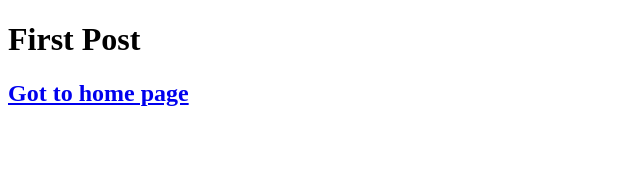
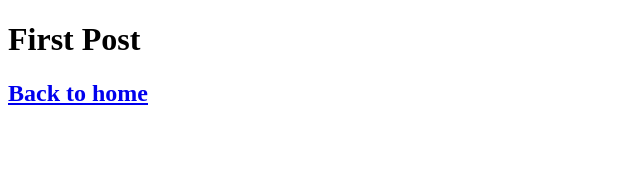
Before and after one commit to UsamaIsrarDev/learn-nextjs, a Next.js app in the folder next-start/: page /posts/first-post in a window 1280 px wide. Shown: the top 170 px of the page, without its empty margins (0-640 px from the left). Built offline with nearby package versions, Linux system fonts and the light colour scheme.

Commit message:
Navigation and editing done on Oct 14, 24

```diff
--- a/next-start/pages/posts/first-post.js
+++ b/next-start/pages/posts/first-post.js
@@ -5,7 +5,7 @@ export default function FirstPost() {
   return (
     <div>
         <h1>First Post</h1>
-        <h2><Link href='/'>Got to home page</Link></h2>
+        <h2><Link href='/'>Back to home</Link></h2>
     </div>
   )
 }
```
